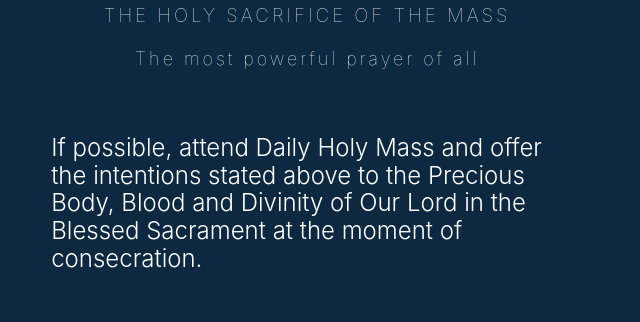
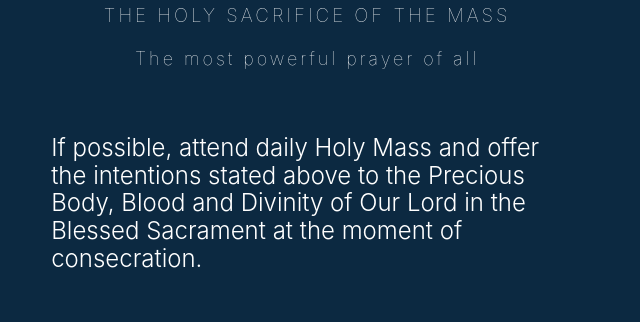
Before and after one commit to isaacdpierce/immaculate-militia, a Gatsby site: page / in a window 1280 px wide. Shown: the part 1280-1602 px from the top of the page, 0-640 px from the left. Built offline with nearby package versions, Linux system fonts and the light colour scheme; Gatsby itself is replaced by a stand-in of ours.

Commit message:
Changes text content

```diff
--- a/src/pages/index.js
+++ b/src/pages/index.js
@@ -112,7 +112,7 @@ const IndexPage = () => {
           <span style={headingSubtitleStyles}>The most powerful prayer of all</span>
           </h3>
           <p style={paragraphStyles}>
-          If possible, attend Daily Holy Mass and offer the intentions stated above to the Precious Body, Blood and Divinity of Our Lord in the Blessed Sacrament at the moment of consecration.
+          If possible, attend daily Holy Mass and offer the intentions stated above to the Precious Body, Blood and Divinity of Our Lord in the Blessed Sacrament at the moment of consecration.
           </p>
           <h3 style={headingStyles}>The Rosary</h3>
           <p style={paragraphStyles}>Dedicate your daily Rosary and any other daily prayers the intentions stated above.
```
